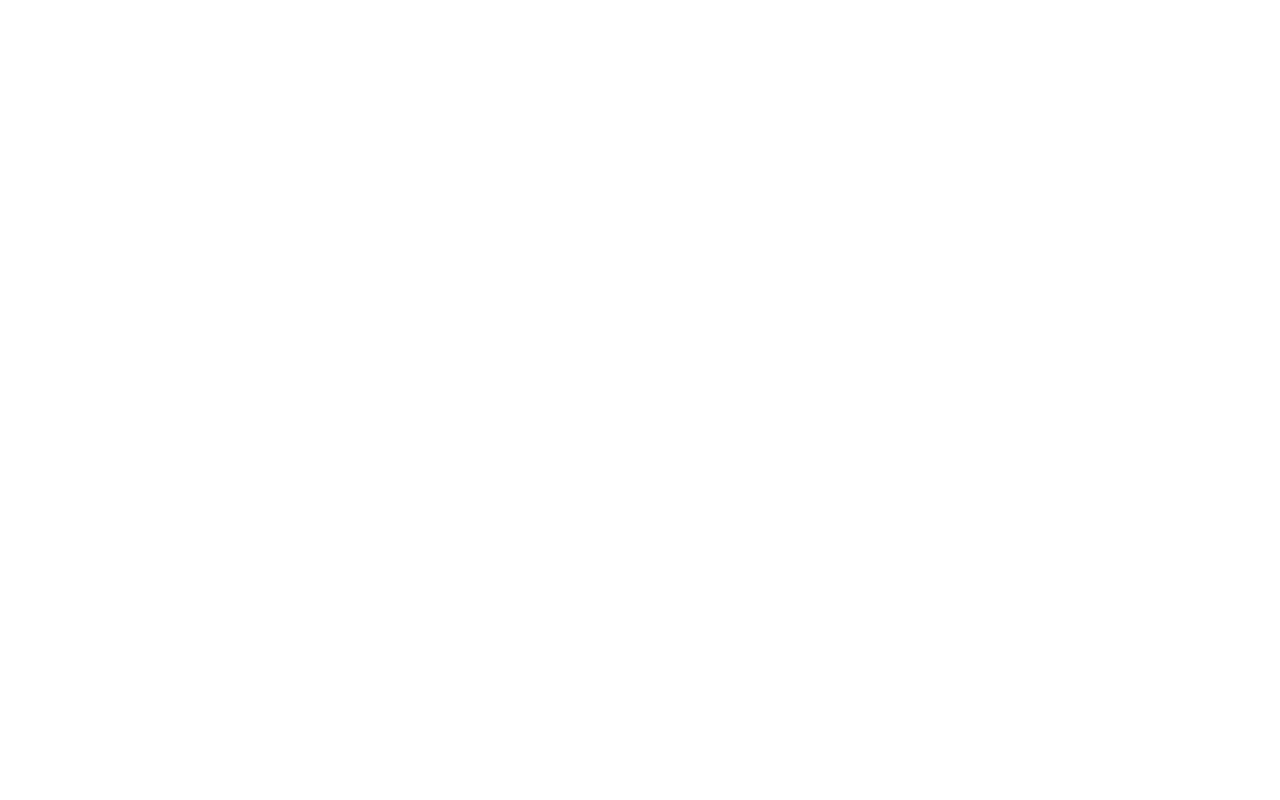
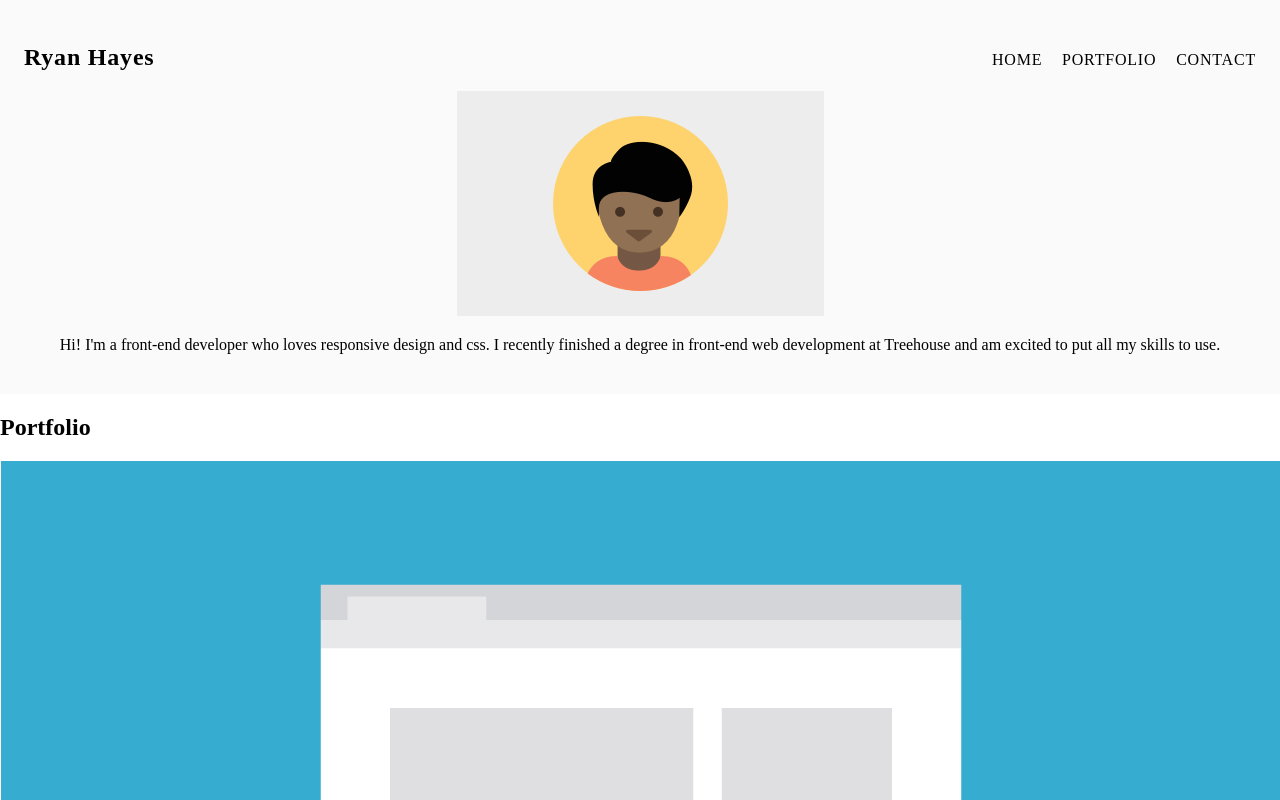
Before and after one commit to ryan-hayes40/Techdegree-project-02, a plain HTML site: page index.html in a window 1280 px wide. Shown: the top 800 px of the page. Drawn offline with Linux system fonts and the light colour scheme.

Commit message:
Structure and style changes

```diff
--- a/css/styles.css
+++ b/css/styles.css
@@ -0,0 +1,108 @@
+
+/*********************************************
+********** General Styling *******************
+**********************************************/
+
+* {
+    box-sizing: border-box;
+}
+
+body {
+    margin: 0 auto;
+}
+
+ul {
+    list-style: none;
+    padding-left: 0;
+}
+
+a {
+    text-decoration: none;
+}
+
+/*********************************************
+********** Header, Nav styles ****************
+**********************************************/
+
+header {
+    background-color: #fafafa;
+    padding: 1.5rem;
+}
+
+nav {
+    font-weight: 400;
+    letter-spacing: .05em;
+}
+
+.intro {
+    text-align: center;
+}
+
+.intro img {
+    max-width: 100%;
+}
+
+h1, .top-nav {
+    text-align: center;
+}
+
+h1 a, .top-nav a {
+    color: #000;
+}
+
+.top-nav, .top-nav li {
+    width: 100%;
+}
+
+.top-nav {
+    margin-top: 30px;
+}
+
+.top-nav li {
+    padding: 10px 0;
+    margin: 5px auto;
+    background-color: #fff;
+}
+
+.top-nav a {
+    text-transform: uppercase;
+}
+
+/*********************************************
+********** Mobile styles 768px ***************
+**********************************************/
+
+@media (min-width: 768px) {
+    .top-nav {
+        margin-top: 0;
+    }
+
+    .top-nav li {
+        display: inline-block;
+        width: auto;
+        margin-right: 15px;
+        background-color: transparent;
+    }
+
+    .top-nav li:last-child {
+        margin-right: 0;
+    }
+}
+
+/*********************************************
+********** Mobile styles 1024px **************
+**********************************************/
+
+@media (min-width: 1024px) {
+    nav {
+        display: flex;
+        justify-content: space-between;
+        align-items: center;
+    }
+
+    .top-nav,
+    .top-nav li {
+        width: initial;
+        margin-bottom: 0;
+    }
+}
--- a/index.html
+++ b/index.html
@@ -1,13 +1,86 @@
 <!doctype html>
 <html lang="en">
-<head>
-  <meta charset="UTF-8">
-  <meta name="viewport"
-        content="width=device-width, user-scalable=no, initial-scale=1.0, maximum-scale=1.0, minimum-scale=1.0">
-  <meta http-equiv="X-UA-Compatible" content="ie=edge">
-  <title>Document</title>
-</head>
-<body>
-
-</body>
+  <head>
+    <meta charset="UTF-8">
+    <meta name="viewport" content="width=device-width, user-scalable=no, initial-scale=1.0, maximum-scale=1.0, minimum-scale=1.0">
+    <meta http-equiv="X-UA-Compatible" content="ie=edge">
+    <link href="css/styles.css" rel="stylesheet">
+    <title>Ryan Hayes</title>
+  </head>
+  <body><!-- body -->
+    <header><!-- header -->
+      <nav><!-- nav -->
+        <h1><a href="#">Ryan Hayes</a></h1>
+        <ul class="top-nav"><!-- .top-nav -->
+          <li class="full"><a href="#top">home</a></li>
+          <li class="full"><a href="#portfolio">portfolio</a></li>
+          <li class="full"><a href="#contact">contact</a></li>
+        </ul><!-- closes .top-nav -->
+      </nav><!-- closes nav -->
+      <div class="intro"><!-- .intro -->
+        <img src="images/responsive-layout-profile.png" alt="profile picture of me">
+        <p>Hi! I'm a front-end developer who loves responsive design and css. I recently finished a degree in front-end web development at Treehouse and am excited to put all my skills to use.</p>
+      </div><!-- closes .intro -->
+    </header><!-- closes header -->
+    <main><!-- main -->
+      <section id="portfolio"><!-- #portfolio -->
+        <div>
+          <h2>Portfolio</h2>
+        </div>
+        <div>
+          <img src="images/portfolio-1.png" alt="">
+          <h3>Marketing Page</h3>
+          <p>This project shows the front page of a marketing website meant for a specific business I'm interested in.</p>
+        </div>
+        <div>
+          <img src="images/portfolio-2.png" alt="">
+          <h3>Search Page</h3>
+          <p>This project search through specific database to find information that the user is trying to look up</p>
+        </div>
+        <div>
+          <img src="images/portfolio-3.png" alt="">
+          <h3>Travel App</h3>
+          <p>This project compares travel times based on different transportation methods and tells you the best one.</p>
+        </div>
+        <div>
+          <img src="images/portfolio-4.png" alt="">
+          <h3>Map of Favorite Spots</h3>
+          <p>This project uses mapping apis to plot points for my favorite spots in the city for a do-it-yourself walking tour.</p>
+        </div>
+        <div>
+          <img src="images/portfolio-5.png" alt="">
+          <h3>Photo Gallery</h3>
+          <p>This project shows pictures from a recent trip to the viewer and allows them to easily navigate through photos.</p>
+        </div>
+        <div>
+          <img src="images/portfolio-6.png" alt="">
+          <h3>Calculator</h3>
+          <p>Someone can enter in the numbers they want,and press the big blue button and get the result</p>
+        </div>
+      </section><!-- closes #portfolio -->
+      <section id="contact">
+        <div>
+          <h2>Contact</h2>
+          <p>If you're interested in chatting or want more information about what I've been working on, I'd love to hear from you!</p>
+          <div>
+            <a href="tel:6031112298">Phone: 603-111-2298</a>.
+          </div>
+          <div>
+            <a href="mailto:email@yoursite.com">Email: email@yoursite.com</a>
+          </div>
+        </div>
+      </section>
+    </main><!-- closes main -->
+    <footer><!-- footer -->
+      <h3>Ryan Hayes</h3>
+      <nav>
+        <ul>
+          <li class="top"><a href="#top">back to top</a></li>
+          <li class="full"><a href="#top">home</a></li>
+          <li class="full"><a href="#portfolio">portfolio</a></li>
+          <li class="full"><a href="#contact">contact</a></li>
+        </ul>
+      </nav>
+    </footer><!-- closes footer -->
+  </body><!-- body -->
 </html>
```
